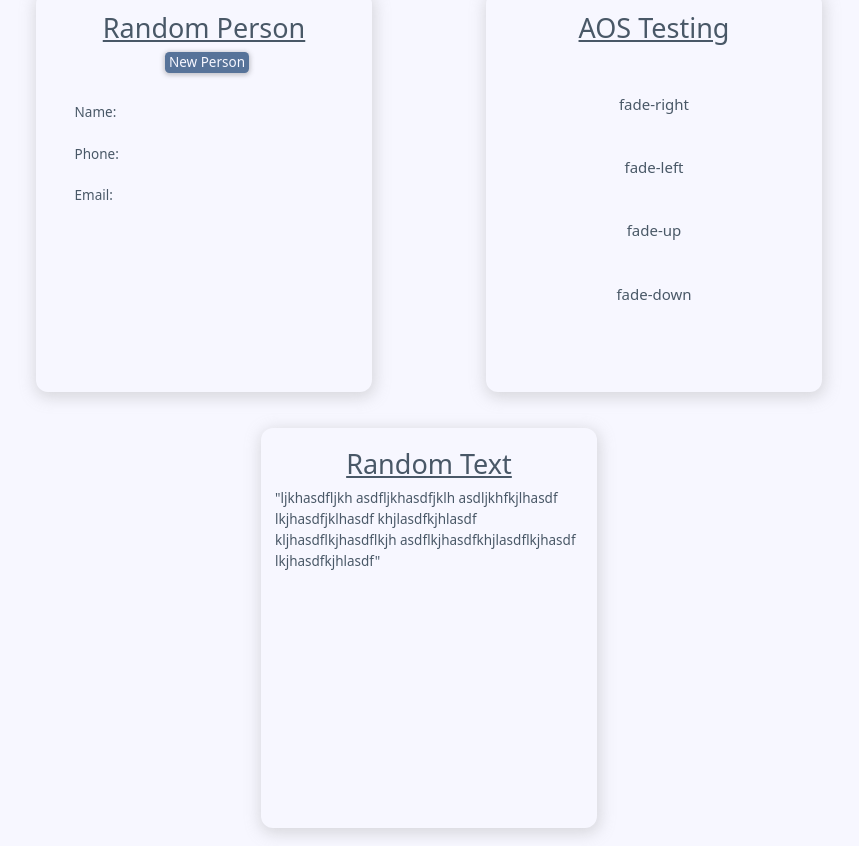
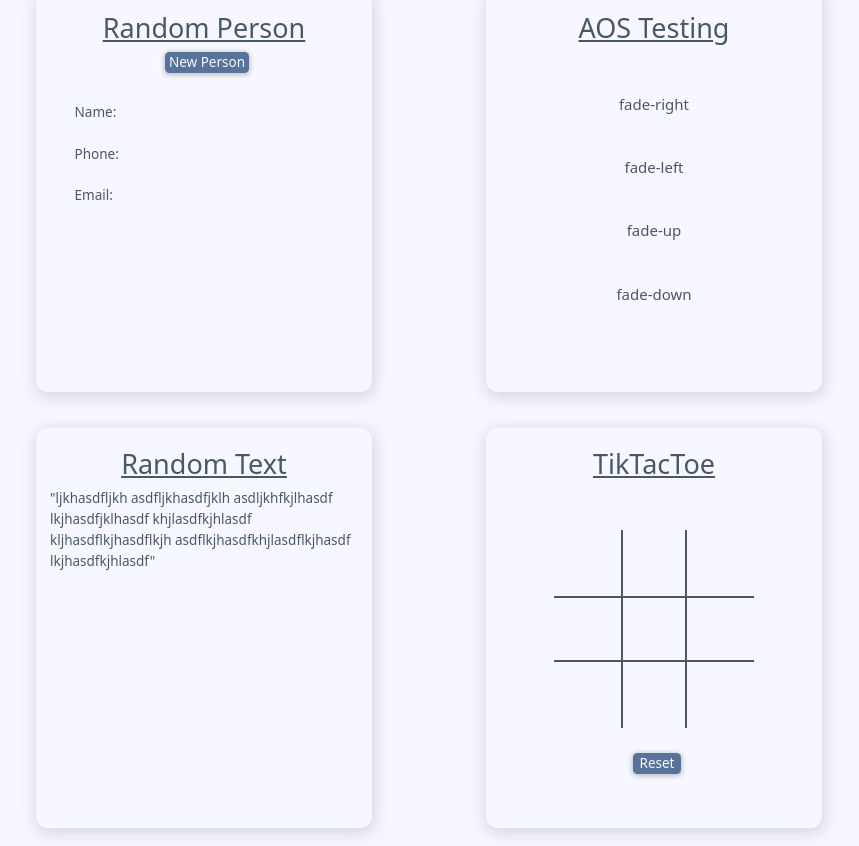
Before and after one commit to danielcope/react-toys-problems, a React (Create React App) app: page / in a window 1280 px wide. Shown: the part 898-1744 px from the top of the page, without its empty margins (211-1070 px from the left). Built offline with nearby package versions, Linux system fonts and the light colour scheme; no server answers.

Commit message:
built out tictacktoe card

```diff
--- a/src/App.js
+++ b/src/App.js
@@ -10,6 +10,7 @@ import RandomText from "./components/RandomText";
 import AOS from "aos";
 import "aos/dist/aos.css";
 import BetterList from "./components/BetterList";
+import TikTacToe from "./components/TikTacToe";
 
 class App extends React.Component {
   componentDidMount() {
@@ -91,6 +92,12 @@ const cardList = [
     href: "#random-text",
     content: <RandomText />,
   },
+  {
+    title: "TikTacToe",
+    id: "tik-tac-toe",
+    href: "#tik-tac-toe",
+    content: <TikTacToe />,
+  },
 ];
 
 export default App;
--- /dev/null
+++ b/src/components/TikTacToe.js
@@ -0,0 +1,257 @@
+import React, { useState, useEffect } from "react";
+
+const TikTacToe = () => {
+  const [winner, updateWinner] = useState("");
+  const [player, updatePlayer] = useState("X");
+  const [currentBoard, updateCurrentBoard] = useState([
+    ["", "", ""],
+    ["", "", ""],
+    ["", "", ""],
+  ]);
+
+  useEffect(() => {
+    checkForWinner();
+  }, [currentBoard]);
+
+  const swapPlayer = () => {
+    let tempPlayer = "";
+
+    if (player === "X") {
+      tempPlayer = "O";
+    } else {
+      tempPlayer = "X";
+    }
+
+    updatePlayer(tempPlayer);
+  };
+
+  const squareClick = (squareClicked) => {
+    const tempBoard = [...currentBoard];
+
+    // top row
+    if (squareClicked === 0) tempBoard[0][0] = player;
+    if (squareClicked === 1) tempBoard[0][1] = player;
+    if (squareClicked === 2) tempBoard[0][2] = player;
+
+    // mid row
+    if (squareClicked === 3) tempBoard[1][0] = player;
+    if (squareClicked === 4) tempBoard[1][1] = player;
+    if (squareClicked === 5) tempBoard[1][2] = player;
+
+    // bot row
+    if (squareClicked === 6) tempBoard[2][0] = player;
+    if (squareClicked === 7) tempBoard[2][1] = player;
+    if (squareClicked === 8) tempBoard[2][2] = player;
+
+    updateCurrentBoard(tempBoard);
+    swapPlayer();
+  };
+
+  const checkForWinner = () => {
+    if (
+      currentBoard[0][0] === "X" &&
+      currentBoard[0][1] === "X" &&
+      currentBoard[0][2] === "X"
+    ) {
+      updateWinner("X");
+      return;
+    } else if (
+      currentBoard[0][0] === "X" &&
+      currentBoard[1][1] === "X" &&
+      currentBoard[2][2] === "X"
+    ) {
+      updateWinner("X");
+      return;
+    } else if (
+      currentBoard[0][0] === "X" &&
+      currentBoard[1][1] === "X" &&
+      currentBoard[2][2] === "X"
+    ) {
+      updateWinner("X");
+      return;
+    } else if (
+      currentBoard[0][1] === "X" &&
+      currentBoard[1][1] === "X" &&
+      currentBoard[2][1] === "X"
+    ) {
+      updateWinner("X");
+      return;
+    } else if (
+      currentBoard[0][2] === "X" &&
+      currentBoard[1][1] === "X" &&
+      currentBoard[2][0] === "X"
+    ) {
+      updateWinner("X");
+      return;
+    } else if (
+      currentBoard[0][2] === "X" &&
+      currentBoard[1][2] === "X" &&
+      currentBoard[2][2] === "X"
+    ) {
+      updateWinner("X");
+      return;
+    } else if (
+      currentBoard[1][0] === "X" &&
+      currentBoard[1][1] === "X" &&
+      currentBoard[1][2] === "X"
+    ) {
+      updateWinner("X");
+      return;
+    } else if (
+      currentBoard[2][0] === "X" &&
+      currentBoard[2][1] === "X" &&
+      currentBoard[2][2] === "X"
+    ) {
+      updateWinner("X");
+      return;
+    } else if (
+      currentBoard[0][0] === "O" &&
+      currentBoard[0][1] === "O" &&
+      currentBoard[0][2] === "O"
+    ) {
+      updateWinner("O");
+      return;
+    } else if (
+      currentBoard[0][0] === "O" &&
+      currentBoard[1][1] === "O" &&
+      currentBoard[2][2] === "O"
+    ) {
+      updateWinner("O");
+      return;
+    } else if (
+      currentBoard[0][0] === "O" &&
+      currentBoard[1][1] === "O" &&
+      currentBoard[2][2] === "O"
+    ) {
+      updateWinner("O");
+      return;
+    } else if (
+      currentBoard[0][1] === "O" &&
+      currentBoard[1][1] === "O" &&
+      currentBoard[2][1] === "O"
+    ) {
+      updateWinner("O");
+      return;
+    } else if (
+      currentBoard[0][2] === "O" &&
+      currentBoard[1][1] === "O" &&
+      currentBoard[2][0] === "O"
+    ) {
+      updateWinner("O");
+      return;
+    } else if (
+      currentBoard[0][2] === "O" &&
+      currentBoard[1][2] === "O" &&
+      currentBoard[2][2] === "O"
+    ) {
+      updateWinner("O");
+      return;
+    } else if (
+      currentBoard[1][0] === "O" &&
+      currentBoard[1][1] === "O" &&
+      currentBoard[1][2] === "O"
+    ) {
+      updateWinner("O");
+      return;
+    } else if (
+      currentBoard[2][0] === "O" &&
+      currentBoard[2][1] === "O" &&
+      currentBoard[2][2] === "O"
+    ) {
+      updateWinner("O");
+      return;
+    }
+  };
+
+  const resetBoard = () => {
+    updateCurrentBoard([
+      ["", "", ""],
+      ["", "", ""],
+      ["", "", ""],
+    ]);
+    updateWinner("");
+    updatePlayer("X");
+  };
+
+  return (
+    <section className="w-full h-full flex flex-col justify-center items-center">
+      {winner !== "" ? (
+        <WinnerBanner winner={winner} resetBoard={resetBoard} />
+      ) : (
+        <div></div>
+      )}
+      <Board currentBoard={currentBoard} squareClick={squareClick} />
+      <button className="mt-8 z-20" onClick={resetBoard}>
+        Reset
+      </button>
+    </section>
+  );
+};
+
+export const Board = (props) => {
+  return (
+    <ul className="tttboard">
+      <section className="ttt-row">
+        <li className="square" onClick={() => props.squareClick(0)}>
+          <span>{props.currentBoard[0][0]}</span>
+        </li>
+        <li
+          className="square border-l-2 border-r-2"
+          onClick={() => props.squareClick(1)}
+        >
+          <span>{props.currentBoard[0][1]}</span>
+        </li>
+        <li className="square" onClick={() => props.squareClick(2)}>
+          {" "}
+          <span>{props.currentBoard[0][2]}</span>
+        </li>
+      </section>
+      <section className="ttt-row">
+        <li
+          className="square border-t-2 border-b-2"
+          onClick={() => props.squareClick(3)}
+        >
+          <span>{props.currentBoard[1][0]}</span>
+        </li>
+        <li className="square border-2" onClick={() => props.squareClick(4)}>
+          {" "}
+          <span>{props.currentBoard[1][1]}</span>
+        </li>
+        <li
+          className="square  border-t-2 border-b-2"
+          onClick={() => props.squareClick(5)}
+        >
+          {" "}
+          <span>{props.currentBoard[1][2]}</span>
+        </li>
+      </section>
+      <section className="ttt-row">
+        <li className="square" onClick={() => props.squareClick(6)}>
+          {" "}
+          <span>{props.currentBoard[2][0]}</span>
+        </li>
+        <li
+          className="square border-l-2 border-r-2"
+          onClick={() => props.squareClick(7)}
+        >
+          {" "}
+          <span>{props.currentBoard[2][1]}</span>
+        </li>
+        <li className="square" onClick={() => props.squareClick(8)}>
+          {" "}
+          <span>{props.currentBoard[2][2]}</span>
+        </li>
+      </section>
+    </ul>
+  );
+};
+
+export const WinnerBanner = (props) => {
+  return (
+    <section className="absolute w-[200px] h-[300px] z-[2] bg-black-200 flex flex-col justify-evenly items-center rounded-md">
+      <h3>{props.winner} is the winner</h3>
+    </section>
+  );
+};
+
+export default TikTacToe;
--- a/src/index.css
+++ b/src/index.css
@@ -1,12 +1,6 @@
 @tailwind base;
 @tailwind components;
 @tailwind utilities;
-
-* {
-  margin: 0;
-  padding: 0;
-  box-sizing: border-box;
-}
 
 @layer components {
   html {
@@ -68,7 +62,7 @@
   }
 
   nav ul {
-    @apply z-[3];
+    @apply z-[3] min-h-[90%];
   }
 
   nav li {
@@ -173,7 +167,23 @@
     @apply mt-12 text-red-100;
   }
 
+  #AosTesting ul {
+    @apply min-h-[90%];
+  }
+
   #AosTesting li {
     @apply text-lg mt-2 mb-1;
   }
+
+  .tttboard {
+    @apply w-[200px] h-[200px] min-h-[200px] flex flex-col justify-center;
+  }
+
+  .ttt-row {
+    @apply w-full h-[33%] flex;
+  }
+
+  .square {
+    @apply w-[33.33%] h-[100%] text-3xl flex justify-center items-center hover:bg-blue-300 active:bg-red-100;
+  }
 }
--- a/tailwind.config.js
+++ b/tailwind.config.js
@@ -10,7 +10,7 @@ module.exports = {
     boxShadow: {
       "3xl": "1px 3.5px 15px 2px #a3a3a362",
       card: "1px 3.5px 15px 2px #a3a3a362",
-      cardDark: "1px 3.5px 15px 2px #333333",
+      cardDark: "2px 2px 15px 5px #1d1a1a2d",
       inner: "inset 0.5px 0.5px 3px 0.5px rgb(175, 175, 175)",
       button: "0px 1px 5px 1px rgba(49, 48, 48, 0.288)",
       nav: "2px 2px 15px 5px rgba(0, 0, 0, 0.705)",
```
